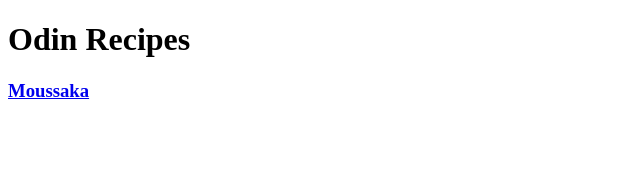
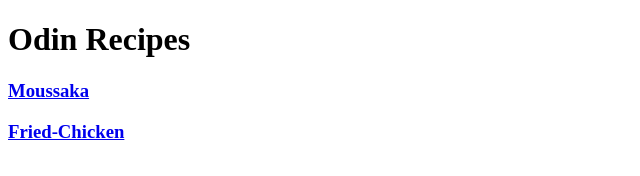
Before and after one commit to mugonation31/odin-recipes, a plain HTML site: page index.html in a window 1280 px wide. Shown: the whole page, without its empty margins (0-640 px from the left). Drawn offline with Linux system fonts and the light colour scheme.

Commit message:
Add link to fried-chicken.html page to index.html

```diff
--- a/index.html
+++ b/index.html
@@ -9,6 +9,7 @@
 <body>
   <h1>Odin Recipes</h1>
   <h3><a href="./recipes/moussaka.html">Moussaka</a></h3>
+  <h3><a href="./recipes/fried-chicken.html">Fried-Chicken</a></h3>
 </body>
 
 </html>
```
